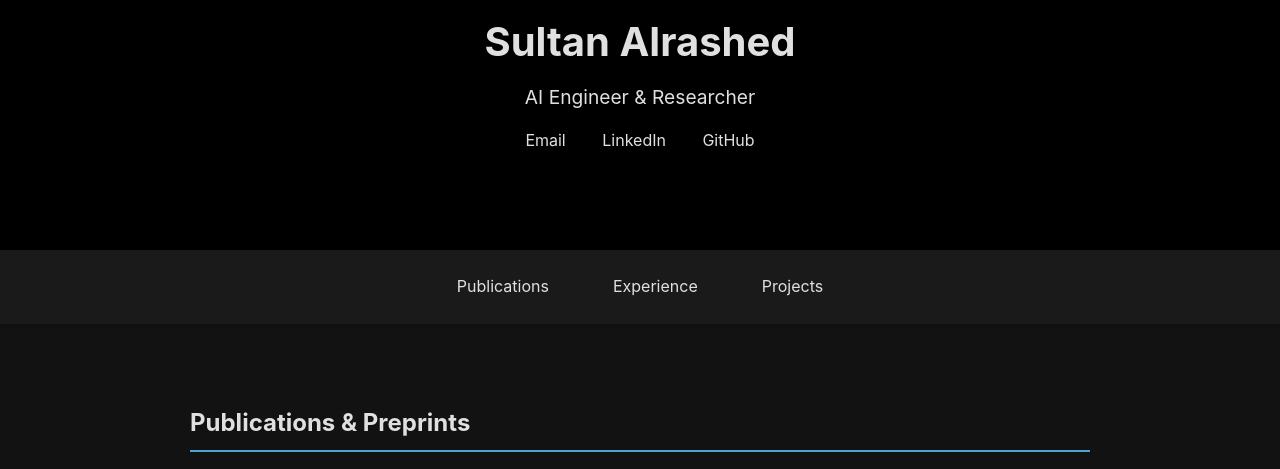
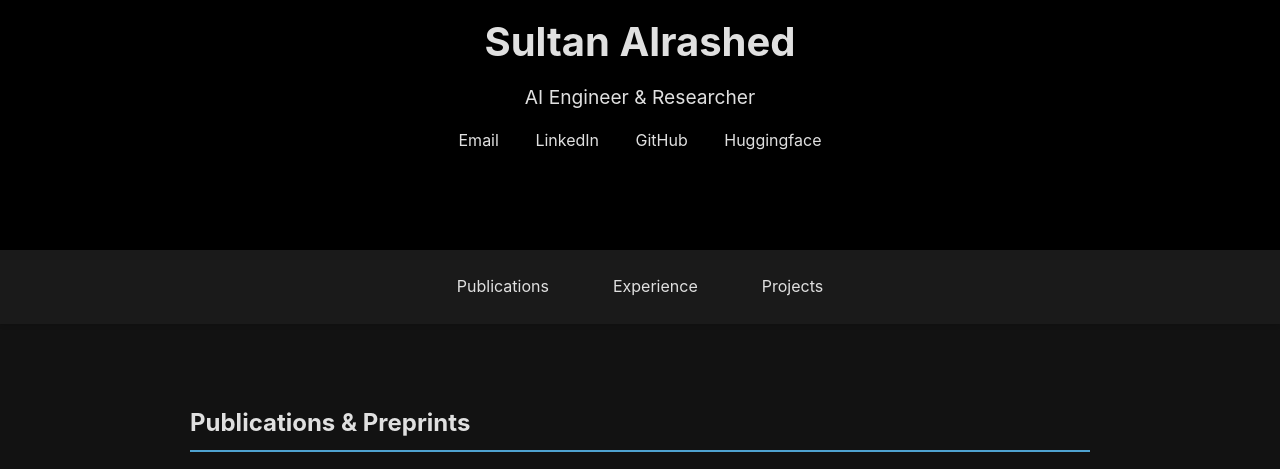
Before and after one commit to SulRash/SulRash.github.io, a plain HTML site: page index.html in a window 1280 px wide. Shown: the part 276-745 px from the top of the page. Drawn offline with Linux system fonts and the light colour scheme.

Commit message:
Update index.html

```diff
--- a/index.html
+++ b/index.html
@@ -202,6 +202,7 @@
                 <a href="mailto:sultan.m.rashed@gmail.com">Email</a>
                 <a href="https://linkedin.com/in/sulrash">LinkedIn</a>
                 <a href="https://github.com/sulrash">GitHub</a>
+                <a href="https://huggingface.co/SultanR">Huggingface</a>
             </div>
         </div>
     </header>
```
